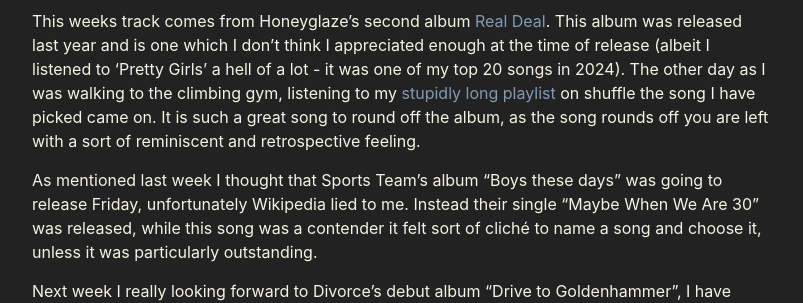
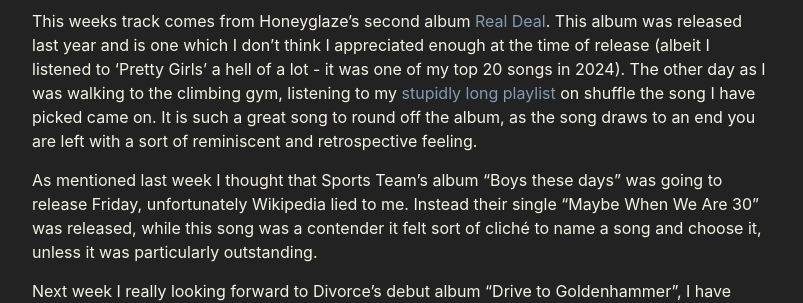
Before and after one commit to awsloth/awsloth.github.io, a Jekyll site: the page built from media.markdown, in a window 1280 px wide and 900 px high, scrolled down 803 px. Shown: the part 177-480 px from the top of the window, without its empty margins (238-1041 px from the left). Built offline with Jekyll 4.4.1, drawn with Linux system fonts in a browser that asks for light colours; a script that is not in the unit is left out.

Commit message:
Check the writing dumbass

```diff
--- a/media.markdown
+++ b/media.markdown
@@ -36,7 +36,7 @@
 
 ### Song of the Week
 
-This weeks track comes from Honeyglaze's second album [Real Deal](https://open.spotify.com/album/20QRMueqfMw1nHWOfXZGOL?si=qFAp0UNWQqW7hOxgizlbBw). This album was released last year and is one which I don't think I appreciated enough at the time of release (albeit I listened to 'Pretty Girls' a hell of a lot - it was one of my top 20 songs in 2024). The other day as I was walking to the climbing gym, listening to my [stupidly long playlist](https://open.spotify.com/playlist/70VLAlhpQ1goYABjtaWsIU?si=4a8a67fc0c884ba3) on shuffle the song I have picked came on. It is such a great song to round off the album, as the song rounds off you are left with a sort of reminiscent and retrospective feeling.
+This weeks track comes from Honeyglaze's second album [Real Deal](https://open.spotify.com/album/20QRMueqfMw1nHWOfXZGOL?si=qFAp0UNWQqW7hOxgizlbBw). This album was released last year and is one which I don't think I appreciated enough at the time of release (albeit I listened to 'Pretty Girls' a hell of a lot - it was one of my top 20 songs in 2024). The other day as I was walking to the climbing gym, listening to my [stupidly long playlist](https://open.spotify.com/playlist/70VLAlhpQ1goYABjtaWsIU?si=4a8a67fc0c884ba3) on shuffle the song I have picked came on. It is such a great song to round off the album, as the song draws to an end you are left with a sort of reminiscent and retrospective feeling.
 
 As mentioned last week I thought that Sports Team's album "Boys these days" was going to release Friday, unfortunately Wikipedia lied to me. Instead their single "Maybe When We Are 30" was released, while this song was a contender it felt sort of cliché to name a song and choose it, unless it was particularly outstanding.
 
```
